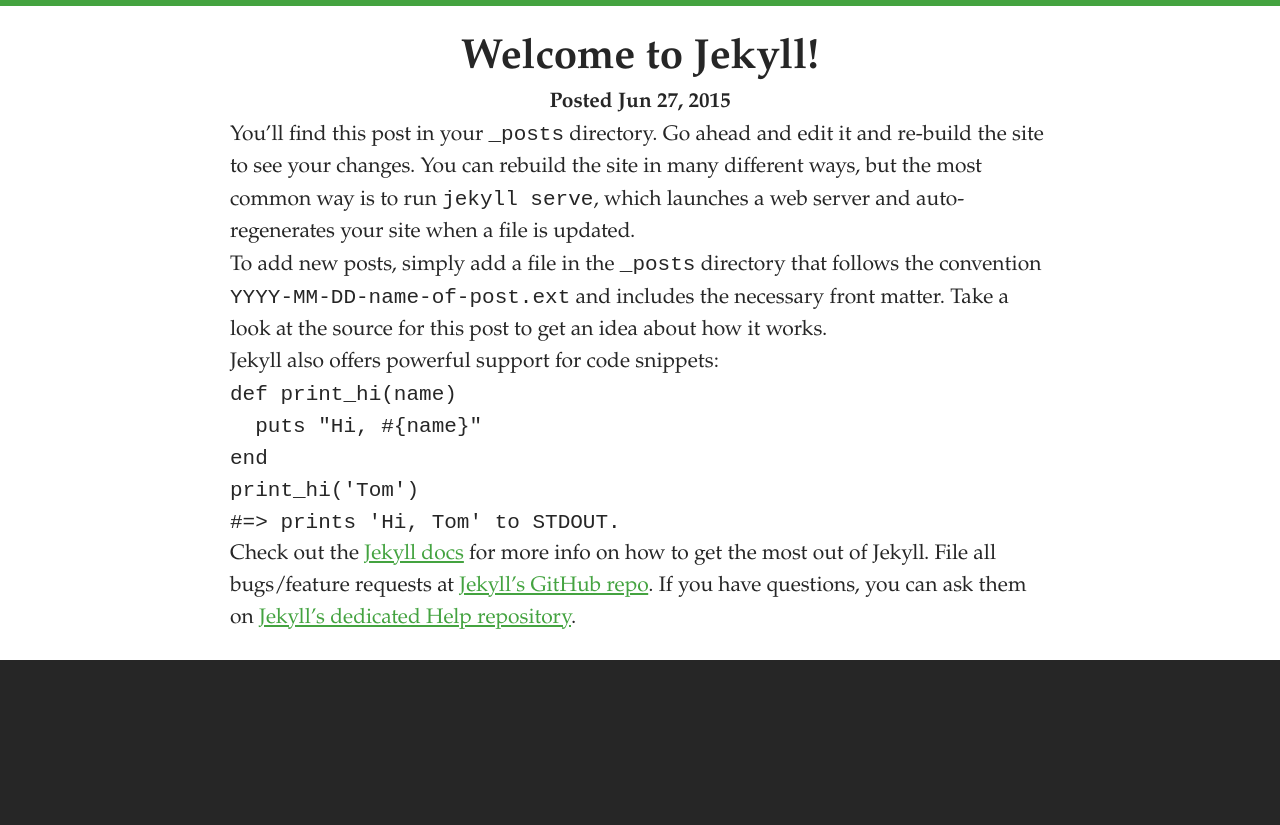
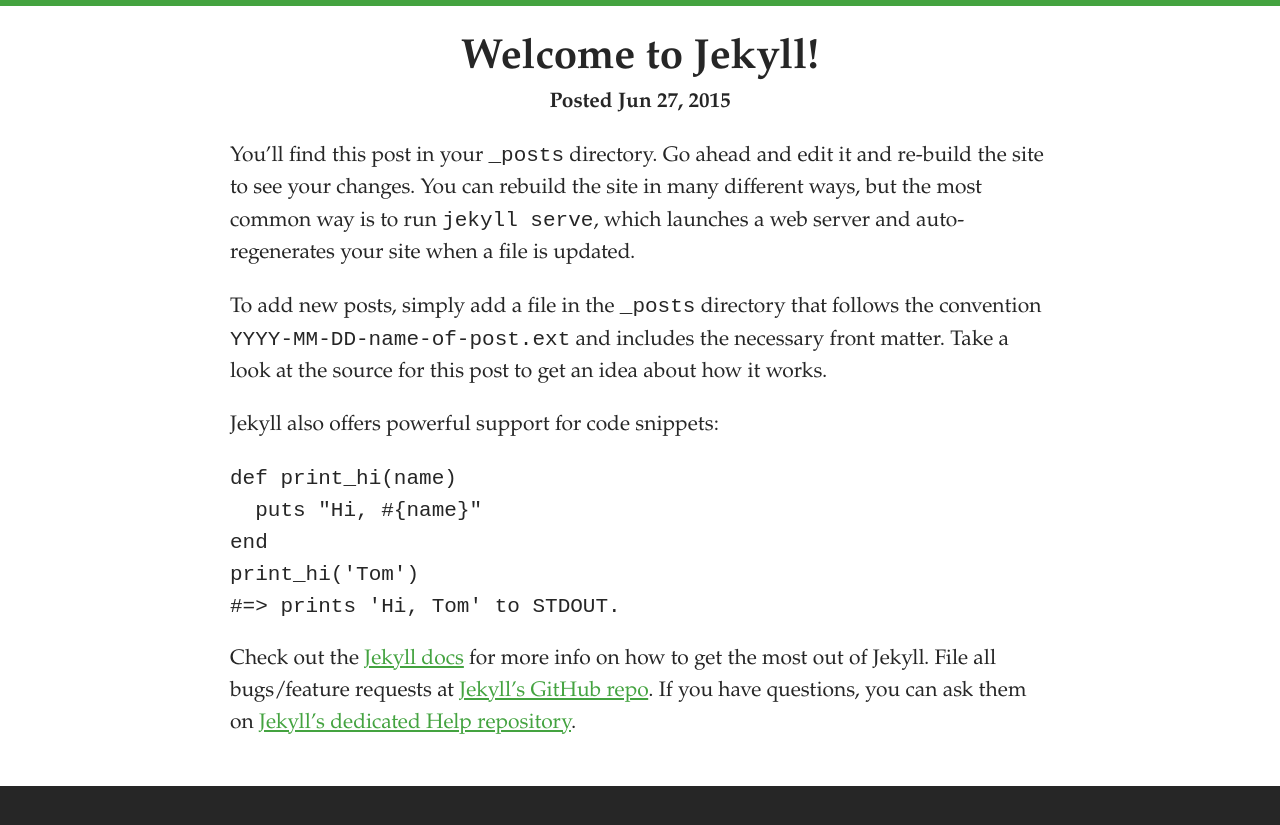
Before and after one commit to aenglund/aenglund.github.io, a Jekyll site: the page built from index.html, in a window 1280 px wide. Shown: the top 825 px of the page. Built offline with Jekyll 4.4.1, drawn with Linux system fonts in a browser that asks for light colours; the list of posts is cut into pages by our own code.

Commit message:
Added some margins for the paragraph element

```diff
--- a/_sass/_scaffolding.scss
+++ b/_sass/_scaffolding.scss
@@ -29,6 +29,8 @@
     color: $link-hover-color;
     background: $link-hover-background-color;
   }
+
+  p { margin: 1em 0; }
 }
 
 article {
```
